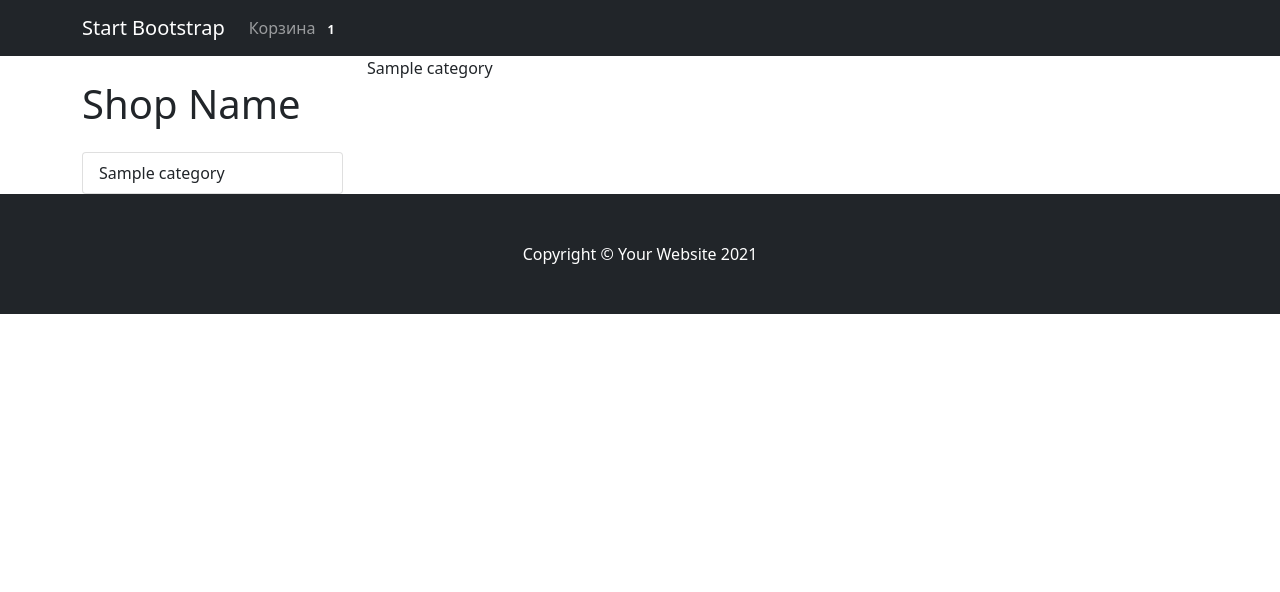
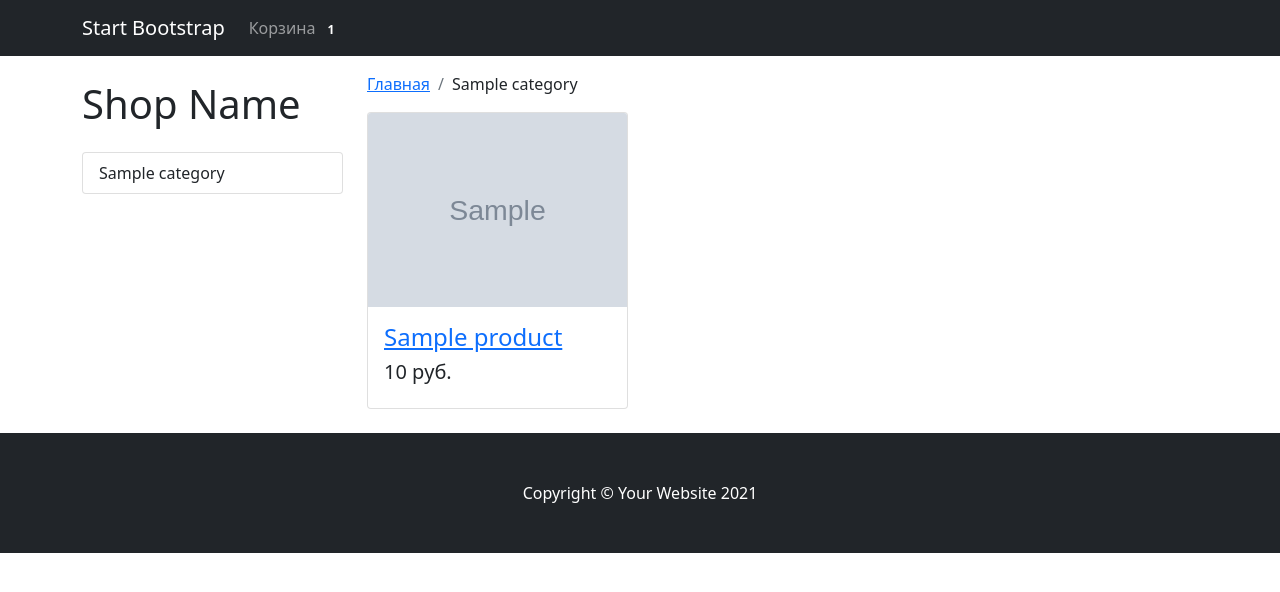
Before and after one commit to lautarianoo/shop_website, a Django app: template templates/mainapp/category_detail.html in a window 1280 px wide. Shown: the top 592 px of the page. Run offline with Django 3.2, Linux system fonts and the light colour scheme; tables that the repository leaves empty hold one stand-in row (values such as "Sample post"); the template is opened without the code that fills it: values that come from a table or form of the project are taken from there, most other values are stand-ins (such as "Sample title", 1, 10 or a date in 2020); grey boxes marked "Sample" are stand-in pictures.

Commit message:
change qty products+category story

```diff
--- a/mainapp/models.py
+++ b/mainapp/models.py
@@ -177,19 +177,20 @@ class Cart(models.Model):
 
     owner = models.ForeignKey('Customer', verbose_name='Владелец', on_delete=models.CASCADE, null=True)
     products = models.ManyToManyField(CartProduct, blank=True, related_name='related_cart')
-    total_products = models.PositiveIntegerField(default=0)
+    total_products = models.PositiveIntegerField(default=0, null=True)
     total_price = models.DecimalField(max_digits=9, default=0, decimal_places=2, verbose_name='Общая цена')
     in_order = models.BooleanField(default=False)
     for_anonymous_user = models.BooleanField(default=False)
 
     def save(self, *args, **kwargs):
-        cart_data = self.products.aggregate(models.Sum('total_price'), models.Count('id'))
+        cart_data = self.products.aggregate(models.Sum('total_price'), models.Count('id'), models.Sum('quality'))
         if cart_data.get('total_price__sum'):
             self.total_price = cart_data['total_price__sum']
         else:
             self.total_price = 0
-        self.total_products = cart_data['id__count']
+        self.total_products = cart_data['quality__sum'] #cart_data['id__count']
         super().save(*args, **kwargs)
+
 
     def __str__(self):
         return f"Корзина пользователя №{self.owner.id}"
--- a/mainapp/urls.py
+++ b/mainapp/urls.py
@@ -8,4 +8,5 @@ urlpatterns = [
     path('cart/', CartView.as_view(), name='cart'),
     path('add-to-cart/<str:ct_model>/<str:slug>/', AddtoCartView.as_view(), name='add_to_card'),
     path('remove-from-cart/<str:ct_model>/<str:slug>/', DeleteFromCartView.as_view(), name='delete_from_card'),
+    path('changeqty-from-cart/<str:ct_model>/<str:slug>/', ChangeQTYView.as_view(), name='change_qty_from_card'),
 ]
--- a/templates/mainapp/base.html
+++ b/templates/mainapp/base.html
@@ -32,7 +32,7 @@
                     <h1 class="my-4">Shop Name</h1>
                     <div class="list-group">
                         {% for category in categories %}
-                        <a class="list-group-item" href="{{ category.ur }}">{{ category.name }}</a>
+                        <a class="list-group-item" href="{{ category.url }}">{{ category.name }}</a>
                         {% endfor %}
                     </div>
                 </div>
@@ -58,7 +58,7 @@
                             <span class="sr-only">Next</span>
                         </a>
                     </div>
-                    <div class="row">
+             <div class="row">
               {% for product in products %}
               <div class="col-lg-4 col-md-6 mb-4">
                 <div class="card h-100">
--- a/templates/mainapp/category_detail.html
+++ b/templates/mainapp/category_detail.html
@@ -2,6 +2,27 @@
 
 {% block content %}
 
-    {{ category.name }}
+    <nav aria-label="breadcrumb" class="mt-3">
+      <ol class="breadcrumb">
+        <li class="breadcrumb-item"><a href="{% url "base" %}">Главная</a></li>
+        <li class="breadcrumb-item">{{ category.name }}</li>
+      </ol>
+    </nav>
+
+<div class="row">
+              {% for product in category_products %}
+              <div class="col-lg-4 col-md-6 mb-4">
+                <div class="card h-100">
+                  <a href="{{ product.get_absolute_url }}"><img class="card-img-top" src="{{ product.image.url }}" alt=""></a>
+                  <div class="card-body">
+                    <h4 class="card-title">
+                      <a href="{{ product.get_absolute_url }}">{{ product.title }}</a>
+                    </h4>
+                     <h5>{{ product.price }} руб.</h5>
+                  </div>
+                </div>
+              </div>
+              {% endfor %}
+</div>
 
 {% endblock content %}
```
Also changed, not shown: mainapp/mixins.py (+13 -1 lines), mainapp/views.py (+24 -0 lines), templates/mainapp/cart.html (+18 -1 lines).
